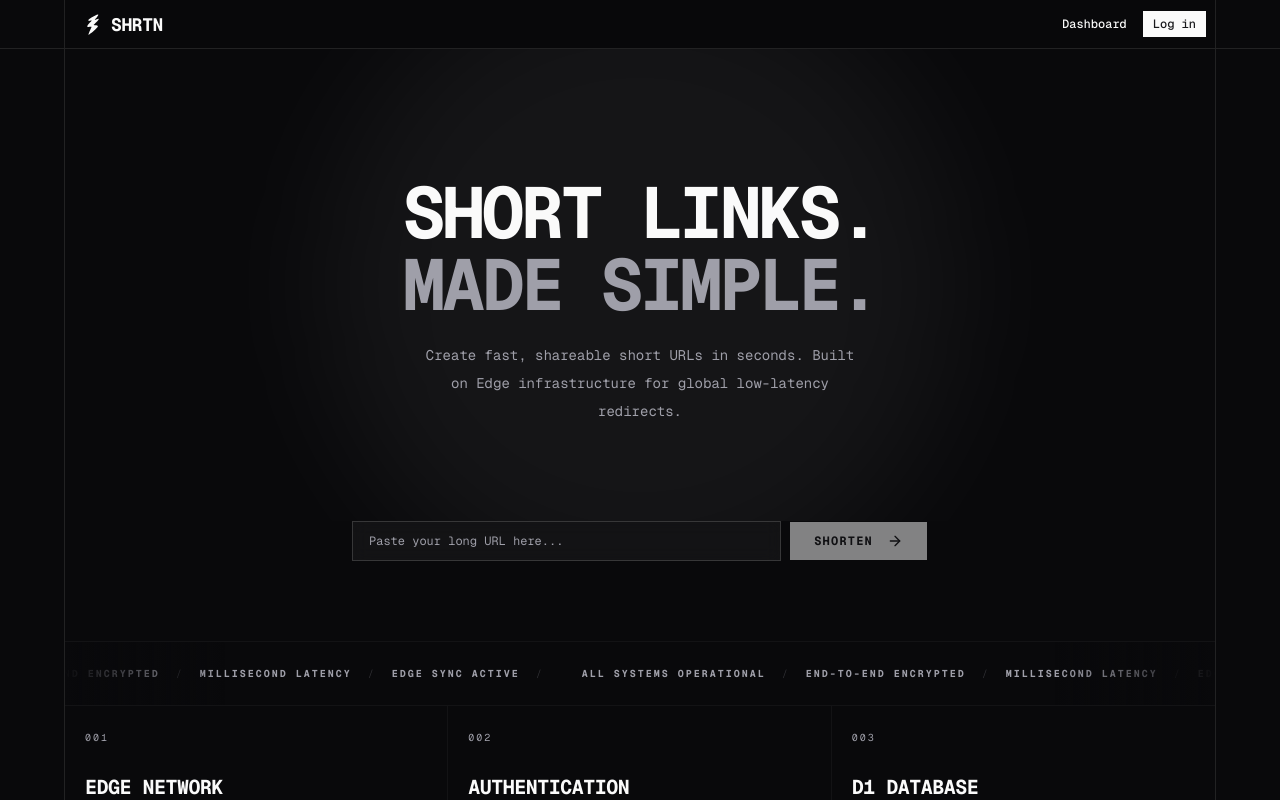
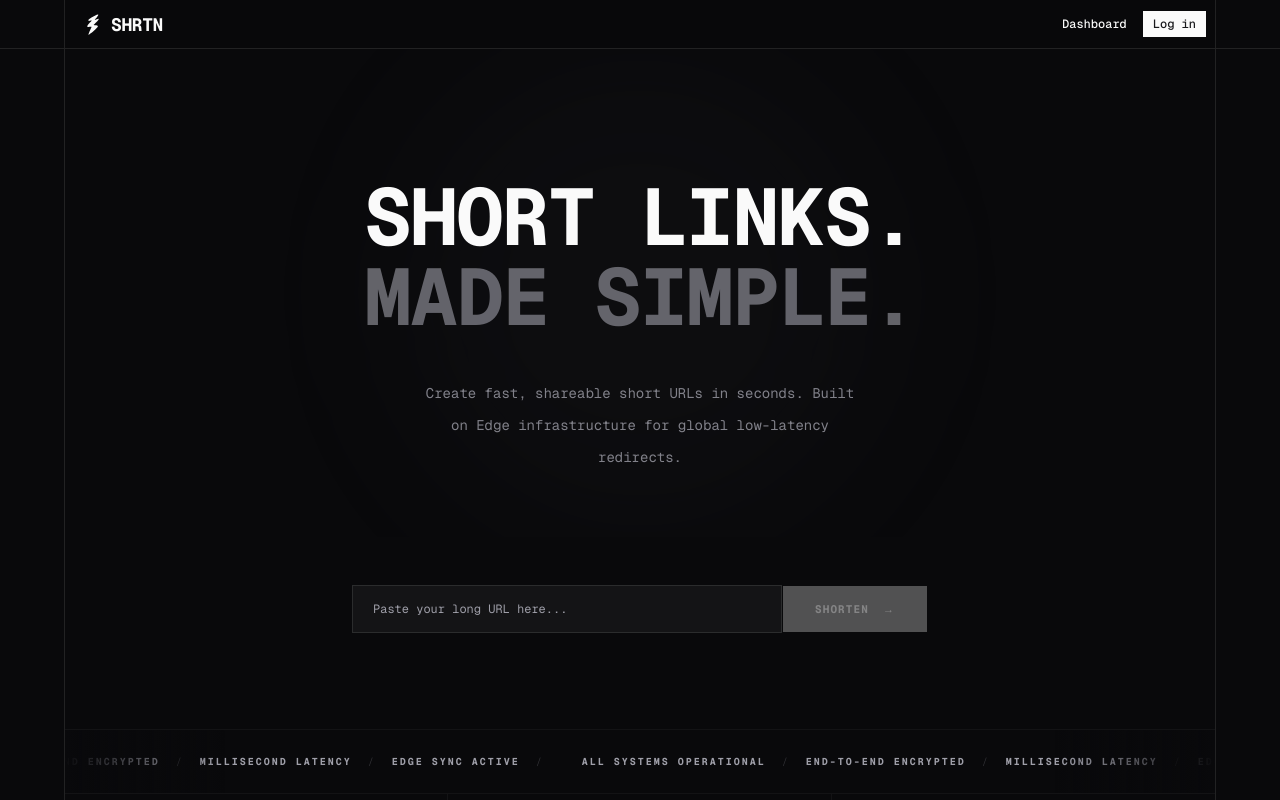
Before and after one commit to mosabbir-maruf/URLTrim, a Next.js app: page / in a window 1280 px wide. Shown: the top 800 px of the page. Built offline with nearby package versions, Linux system fonts and the light colour scheme.

Commit message:
UI: Replicate exact brutalist monospace hero mockup

```diff
--- a/app/page.tsx
+++ b/app/page.tsx
@@ -26,23 +26,27 @@ export default function AdminPage() {
 
       <main className="flex flex-1 flex-col border-t relative">
         <div className="mx-auto flex w-full max-w-6xl flex-col border-x relative">
-          <section className="flex flex-col items-center justify-center px-5 pt-24 pb-16 md:pt-32 md:pb-24 relative overflow-hidden">
-            <div className="pointer-events-none absolute inset-0 flex items-center justify-center">
-              <div className="h-[40rem] w-[40rem] rounded-full bg-foreground/5 blur-3xl" />
+          <section className="flex flex-col items-center justify-center px-5 pt-24 md:pt-32 pb-16 relative overflow-hidden bg-background">
+            <div className="pointer-events-none absolute inset-0 flex items-center justify-center opacity-50">
+              <div className="h-[30rem] w-[30rem] rounded-full bg-muted/30 blur-3xl" />
             </div>
 
-            <h1 className="max-w-2xl text-center font-mono text-4xl font-bold tracking-tighter uppercase sm:text-5xl md:text-6xl lg:text-7xl z-10">
-              Short links.
+            <h1 className="max-w-3xl text-center font-mono text-[10vw] sm:text-7xl md:text-[5rem] font-bold leading-none tracking-tight z-10">
+              <span className="text-foreground">SHORT LINKS.</span>
               <br />
-              <span className="text-muted-foreground">Made simple.</span>
+              <span className="text-muted-foreground/60">MADE SIMPLE.</span>
             </h1>
-            <p className="mt-5 max-w-md text-center text-sm leading-7 text-muted-foreground z-10">
-              Create fast, shareable short URLs in seconds. Built on Edge infrastructure for global low-latency redirects.
+
+            <p className="mt-10 max-w-lg text-center font-mono text-sm leading-8 text-muted-foreground/80 z-10">
+              Create fast, shareable short URLs in seconds. Built
+              <br className="hidden sm:block" />
+              on Edge infrastructure for global low-latency
+              <br className="hidden sm:block" />
+              redirects.
             </p>
-
           </section>
 
-          <div className="w-full flex justify-center px-4 md:px-8 relative z-10 mb-20">
+          <div className="w-full flex justify-center px-4 md:px-8 relative z-10 mt-12 mb-24">
             <div className="w-full max-w-xl mx-auto"><UrlForm /></div>
           </div>
 
--- a/components/url-form.tsx
+++ b/components/url-form.tsx
@@ -58,23 +58,23 @@ export function UrlForm() {
 
   return (
     <div className="w-full space-y-4">
-      <form onSubmit={handleSubmit} className="flex gap-2">
+      <form onSubmit={handleSubmit} className="flex flex-col sm:flex-row max-w-2xl mx-auto">
         <Input
           type="url"
           value={url}
           onChange={(e) => setUrl(e.target.value)}
           placeholder="Paste your long URL here..."
-          className="bg-background/50 backdrop-blur-sm h-10 px-4 text-sm"
+          className="flex-1 bg-background h-12 px-5 text-sm font-mono border-border rounded-none focus-visible:ring-0 focus-visible:border-foreground/50"
           required
           disabled={isLoading}
         />
         <Button
           type="submit"
           disabled={isLoading || !url}
-          className="h-10 px-6 uppercase font-bold tracking-widest text-xs"
+          className="h-12 px-8 uppercase font-mono font-bold tracking-widest text-[11px] rounded-none bg-[#999] hover:bg-[#777] text-white"
         >
           {isLoading ? <LoaderCircle className="w-4 h-4 animate-spin" /> : "Shorten"}
-          {!isLoading && <ArrowRight className="w-4 h-4 ml-2" />}
+          {!isLoading && <span className="ml-2">→</span>}
         </Button>
       </form>
 
```
